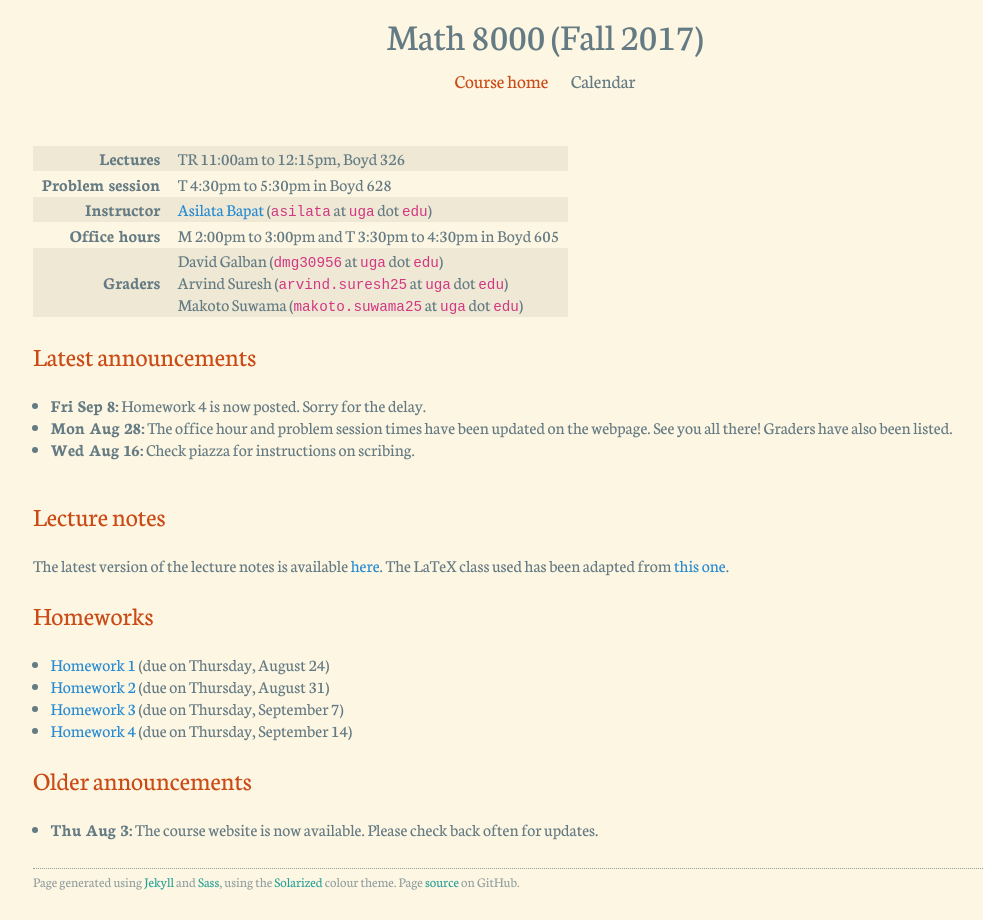
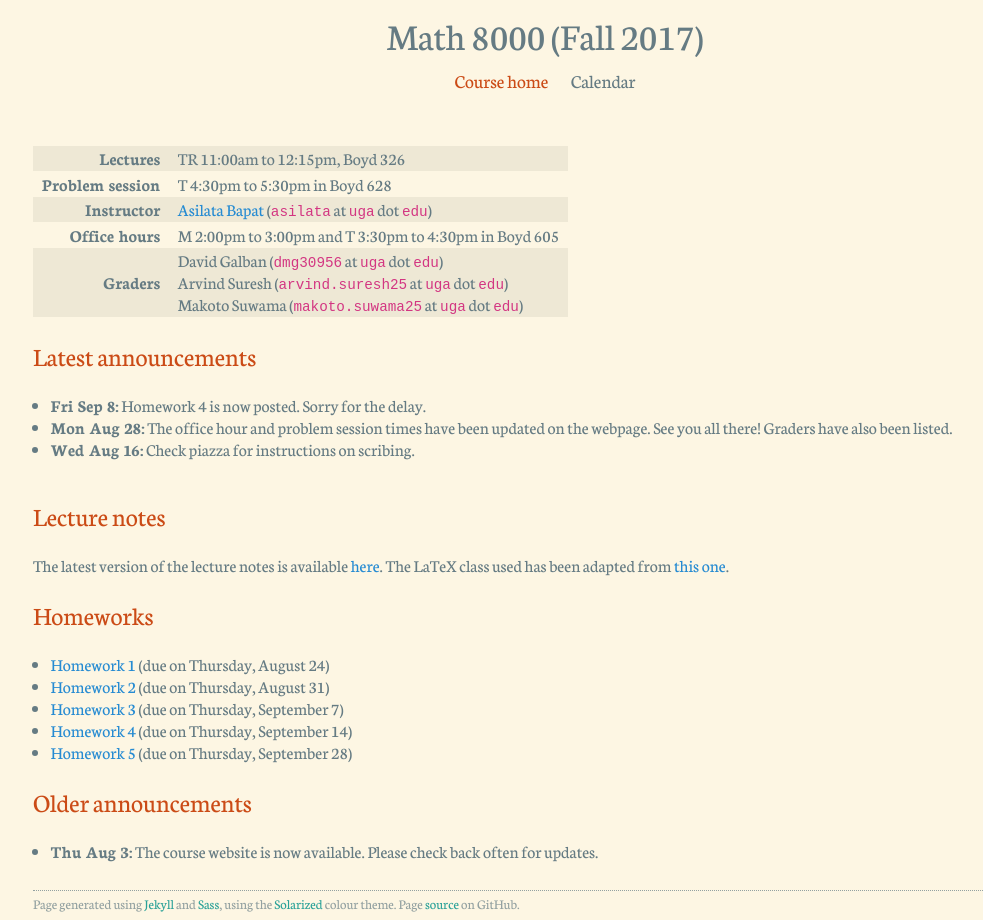
Before and after one commit to asilata/8000fall17, a Jekyll site: the page built from index.md, in a window 1280 px wide. Shown: the whole page, without its empty margins (95-1078 px from the left). Built offline with Jekyll 4.4.1, drawn with Linux system fonts in a browser that asks for light colours.

Commit message:
Added HW 5.

```diff
--- a/_data/homeworks.yml
+++ b/_data/homeworks.yml
@@ -13,3 +13,7 @@
 - name: "Homework 4"
   link: "documents/hw4.pdf"
   due: "2017-09-14"
+
+- name: "Homework 5"
+  link: "documents/hw5.pdf"
+  due: "2017-09-28"
```
Also changed, not shown: 1 other file.
